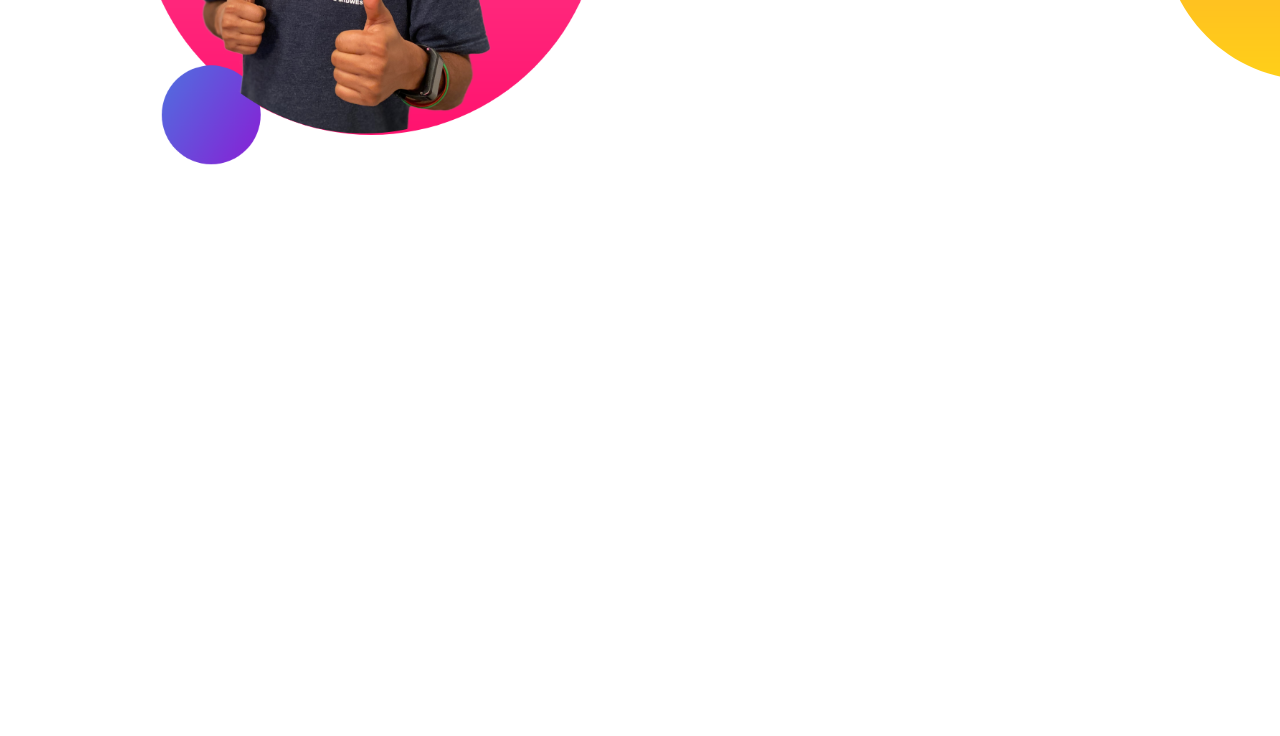
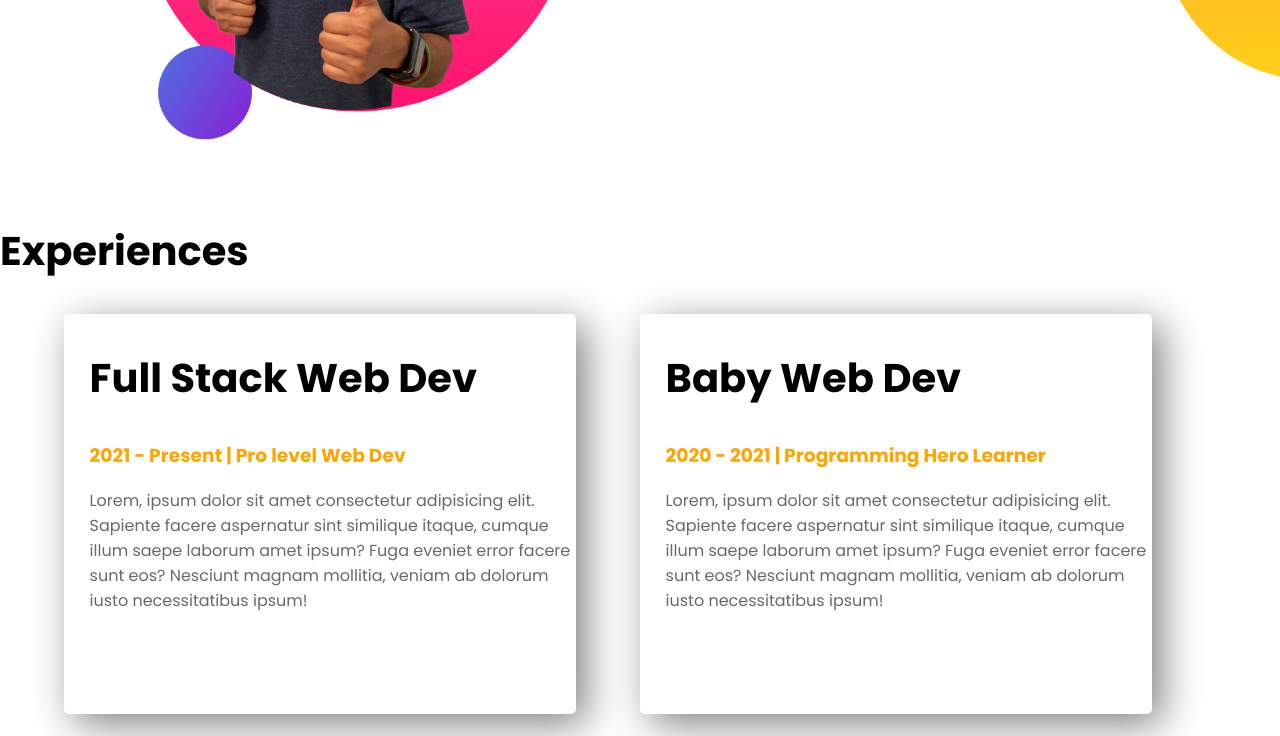
Before and after one commit to asadullahbd/web-portfolio, a plain HTML site: page index.html in a window 1280 px wide. Shown: the part 842-1578 px from the top of the page. Before the commit the page ends 1030 px from the top, so only its background shows below. Drawn offline with Linux system fonts and the light colour scheme.

Commit message:
added experience area

```diff
--- a/index.html
+++ b/index.html
@@ -18,7 +18,7 @@
         <section class="top-banner">
             <div class="half-width">
                 <h1>Welcome To</h1>
-                <h1><span class="name-highlight">Asad</span> Website</h1>
+                <h1><span class="orange-highlight">Asad</span> Website</h1>
                 <h3>World-class Professional Web-Dev</h3>
                 <p>
                     Lorem ipsum dolor sit amet consectetur adipisicing elit.
@@ -45,5 +45,19 @@
                 <a target="_blank" class="link-button" href="#">DOWNLOAD RESUME</a>
             </div>
         </section>
+
+        <section class="experience-area">
+            <h2>Experiences</h2>
+            <div class="half-width single-experience">
+                <h2>Full Stack Web Dev</h2>
+                <h3 class="orange-highlight">2021 - Present | Pro level Web Dev</h3>
+                <p>Lorem, ipsum dolor sit amet consectetur adipisicing elit. Sapiente facere aspernatur sint similique itaque, cumque illum saepe laborum amet ipsum? Fuga eveniet error facere sunt eos? Nesciunt magnam mollitia, veniam ab dolorum iusto necessitatibus ipsum!</p>
+            </div>
+            <div class="half-width single-experience">
+                <h2>Baby Web Dev</h2>
+                <h3 class="orange-highlight">2020 - 2021 | Programming Hero Learner</h3>
+                <p>Lorem, ipsum dolor sit amet consectetur adipisicing elit. Sapiente facere aspernatur sint similique itaque, cumque illum saepe laborum amet ipsum? Fuga eveniet error facere sunt eos? Nesciunt magnam mollitia, veniam ab dolorum iusto necessitatibus ipsum!</p>
+            </div>
+        </section>
     </body>
 </html>
--- a/style.css
+++ b/style.css
@@ -15,11 +15,12 @@ p{
     color: dimgray;
 }
 
-.name-highlight{
+.orange-highlight{
     color: orange;
 }
 
 .half-width{
+    box-sizing: border-box;
     width: 40%;
     float: left;
     margin-left: 5%;
@@ -29,6 +30,7 @@ p{
 .half-width img{
     width: 100%;
 }
+
 
 .top-banner{
     background-image: url("./images/top-banner.png");
@@ -54,3 +56,10 @@ section{
     background-repeat: no-repeat;
     background-position: right;
 }
+
+/* experience area  */
+.single-experience{
+    box-shadow: 10px 10px 40px gray;
+    border-radius: 5px;
+    height: 80%;
+}
```
